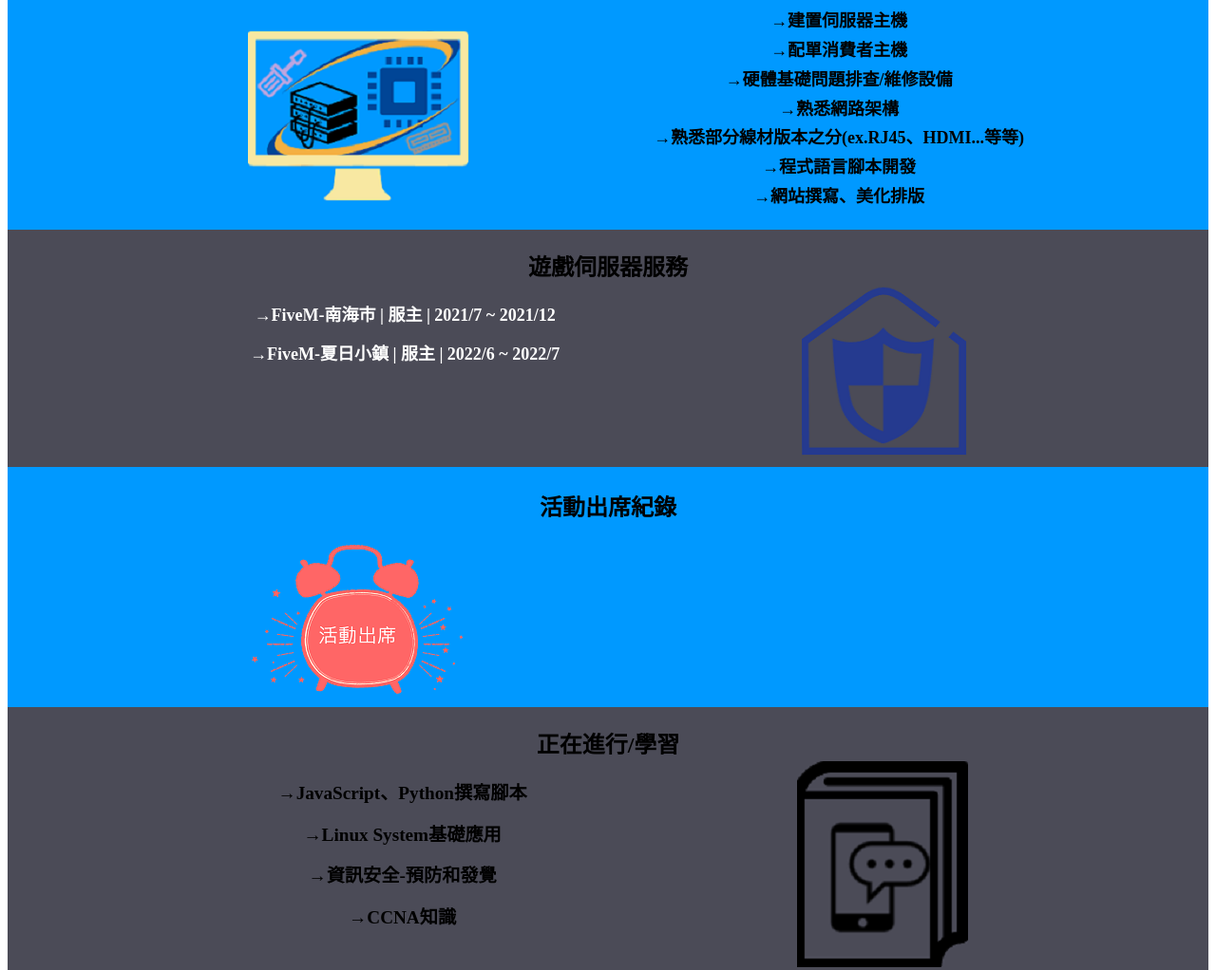
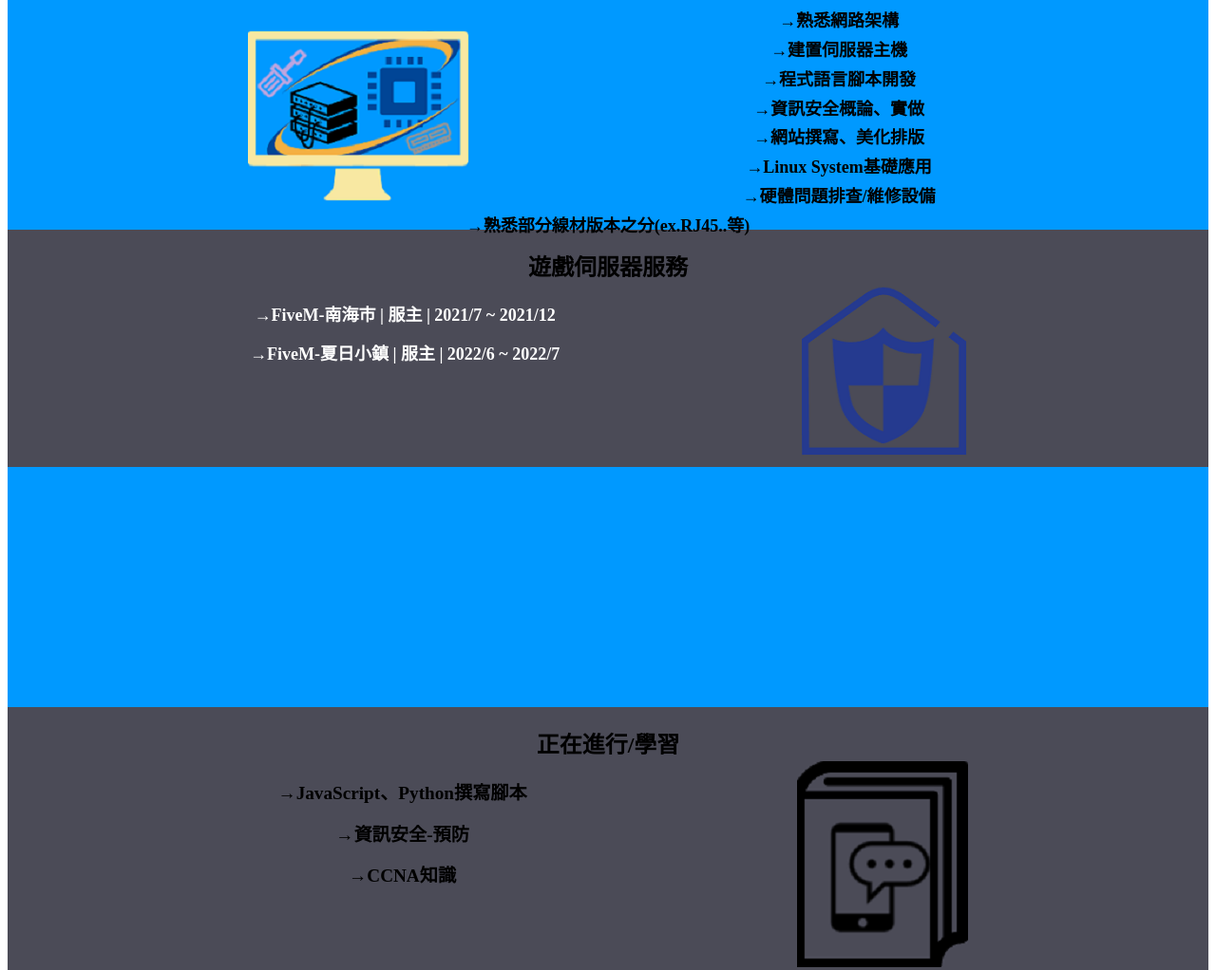
Before and after one commit to Charlie28661/myWeb, a plain HTML site: page list.html in a window 1280 px wide. Shown: the part 383-1405 px from the top of the page at 95% size. Drawn offline with Linux system fonts and the light colour scheme.

Commit message:
Update list.html

```diff
--- a/list.html
+++ b/list.html
@@ -33,13 +33,14 @@
             <h1>電腦相關</h1>
             <div class="computer">
                 <img src="images/computer.png" alt="computer">
+                <h2>→熟悉網路架構</h2>
                 <h2>→建置伺服器主機</h2>
-                <h2>→配單消費者主機</h2>
-                <h2>→硬體基礎問題排查/維修設備</h2>
-                <h2>→熟悉網路架構</h2>
-                <h2>→熟悉部分線材版本之分(ex.RJ45、HDMI...等等)</h2>
                 <h2>→程式語言腳本開發</h2>
+                <h2>→資訊安全概論、實做</h2>
                 <h2>→網站撰寫、美化排版</h2>
+                <h2>→Linux System基礎應用</h2>
+                <h2>→硬體問題排查/維修設備</h2>
+                <h2>→熟悉部分線材版本之分(ex.RJ45..等)</h2>
             </div>
         </div>
         <div id="aboutGame">
@@ -51,18 +52,18 @@
             </div>
         </div>
         <div id="aboutActivity">
+            <!--
             <h1>活動出席紀錄</h1>
             <div class="activity">
                 <img src="images/activity.png" alt="activity">
-            </div>
+            </div>-->
         </div>
         <div id="aboutLearn">
             <h1>正在進行/學習</h1>
             <div class="learn">
                 <img src="images/learn.png" alt="learn">
                 <h2>→JavaScript、Python撰寫腳本</h2>
-                <h2>→Linux System基礎應用</h2>
-                <h2>→資訊安全-預防和發覺</h2>
+                <h2>→資訊安全-預防</h2>
                 <h2>→CCNA知識</h2>
             </div>
         </div>
```
